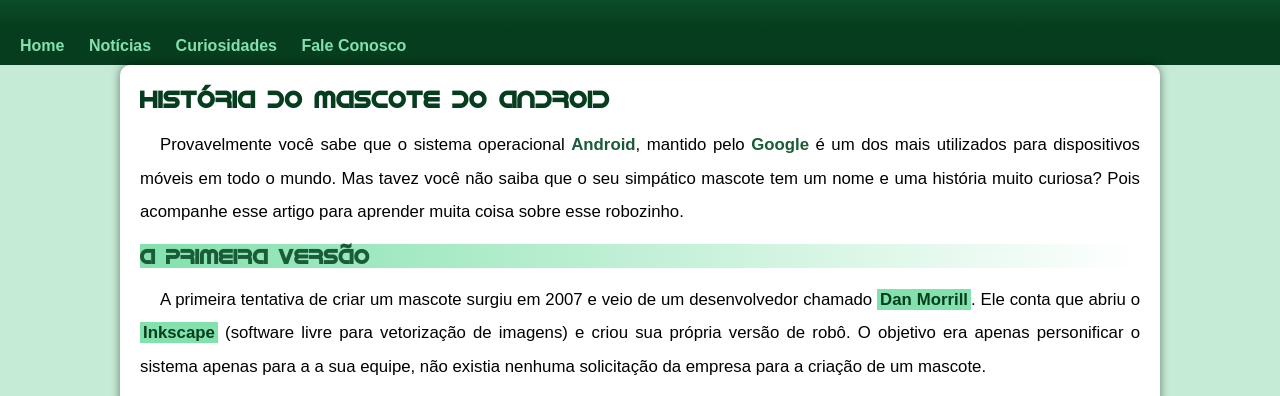
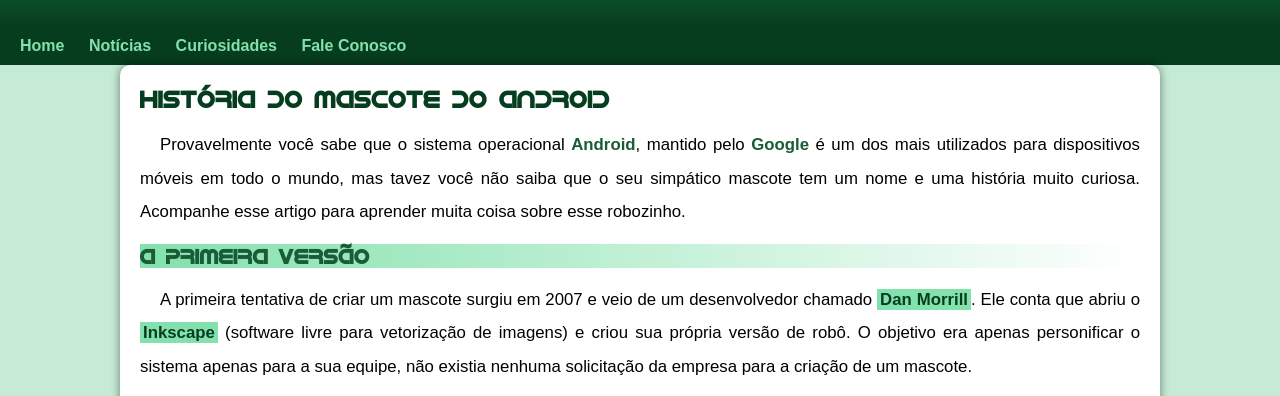
Before and after one commit to Hyue743/projeto-android, a plain HTML site: page index.html in a window 1280 px wide. Shown: the part 153-549 px from the top of the page. Drawn offline with Linux system fonts and the light colour scheme; a web font is replaced by a local one.

Commit message:
Pequenas mudanças

```diff
--- a/index.html
+++ b/index.html
@@ -23,11 +23,11 @@
         <article>
             <h1>História do Mascote do Android</h1>
 
-            <p>Provavelmente você sabe que o sistema operacional <strong>Android</strong>, mantido pelo <strong>Google</strong> é um dos mais utilizados para dispositivos móveis em todo o mundo. Mas tavez você não saiba que o seu simpático mascote tem um nome e uma história muito curiosa? Pois acompanhe esse artigo para aprender muita coisa sobre esse robozinho.</p>
+            <p>Provavelmente você sabe que o sistema operacional <strong>Android</strong>, mantido pelo <strong>Google</strong> é um dos mais utilizados para dispositivos móveis em todo o mundo, mas tavez você não saiba que o seu simpático mascote tem um nome e uma história muito curiosa. Acompanhe esse artigo para aprender muita coisa sobre esse robozinho.</p>
 
             <h2>A primeira versão</h2>
 
-            <p>A primeira tentativa de criar um mascote surgiu em 2007 e veio de um desenvolvedor chamado <a href="https://ausdroid.net/2013/01/04/dan-morrill-shows-us-the-android-mascots-that-could-have-been/" target="_blank">Dan Morrill</a>. Ele conta que abriu o <a href="https://inkscape.org/pt-br/" target="_blank">Inkscape</a> (software livre para vetorização de imagens) e criou sua própria versão de robô. O objetivo era apenas personificar o sistema apenas para a a sua equipe, não existia nenhuma solicitação da empresa para a criação de um mascote.</p>
+            <p>A primeira tentativa de criar um mascote surgiu em 2007 e veio de um desenvolvedor chamado <a href="https://ausdroid.net/2013/01/04/dan-morrill-shows-us-the-android-mascots-that-could-have-been/" target="_blank">Dan Morrill</a>. Ele conta que abriu o <a href="https://inkscape.org/pt-br/" target="_blank">Inkscape</a> (software livre para vetorização de imagens) e criou sua própria versão de robô. O objetivo era apenas personificar o sistema apenas para a sua equipe, não existia nenhuma solicitação da empresa para a criação de um mascote.</p>
 
             <picture>
                 <source media="(max-width: 670px)" srcset="imagens/dan-droids-pq.png">
@@ -57,7 +57,7 @@
             <br>
             <aside>
                 <h3>Quer aprender mais?</h3>
-                <p>Outro assunto curioso em relação ao Android é que cada versão sempre foi nomeada em homenagem a um doce, em ordem alfabética a partir da versão 1.5 até a 9.0.</p>
+                <p>Outro assunto curioso em relação ao Android é que cada versão sempre foi nomeada em homenagem a um doce.</p>
                 <ul>
                     <li>1.5 - <abbr title="Bolo de Copo">Cupcake</abbr></li>
                     <li>1.6 - <abbr title="Rosquinha">Donut</abbr></li>
```
